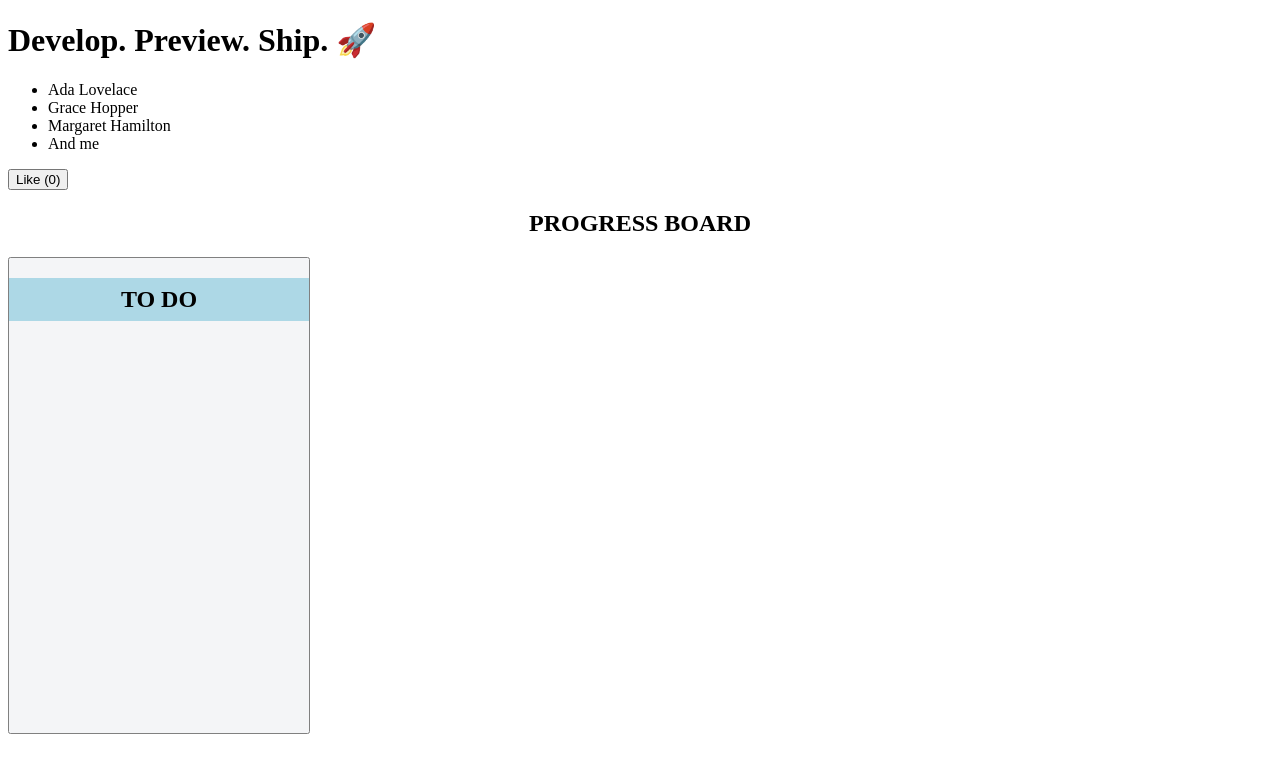
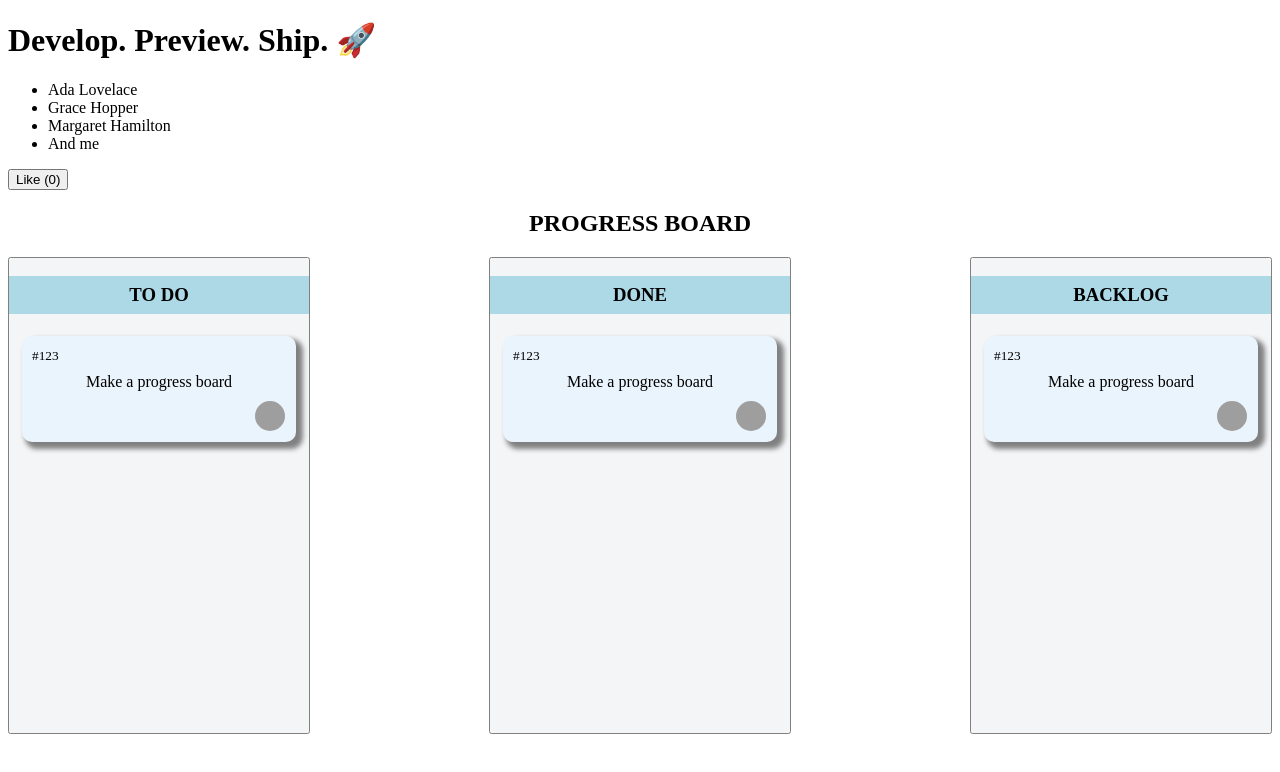
Before and after one commit to carlthronson/frontend, a Next.js app: page / in a window 1280 px wide. Shown: the top 772 px of the page. Built offline with nearby package versions, Linux system fonts and the light colour scheme; grey boxes are pictures that could not be loaded.

Commit message:
Important little syntax fixes to make it show something

```diff
--- a/components/Column.jsx
+++ b/components/Column.jsx
@@ -1,5 +1,7 @@
+import styled from 'styled-components';
+import Task from './Task';
+// import './scroll.css';
 import { Droppable } from 'react-beautiful-dnd';
-import { styled } from 'styled-components';
 
 const Container = styled.div`
     background-color: #f4f5f7;
@@ -12,7 +14,7 @@ const Container = styled.div`
     border: 1px solid gray;
 `   ;
 
-const Title = styled.h2`
+const Title = styled.h3`
     padding: 8px;
     background-color: pink;
     text-align: center;
@@ -20,34 +22,35 @@ const Title = styled.h2`
 
 const TaskList = styled.div`
     padding: 3px;
-    transition: background-color 0.2s ease;
-    background-color: f4f5f7;
+  transistion: background-color 0.2s ease;
+  background-color: #f4f5f7;
     flex-grow: 1;
     min-height: 100px;
 `   ;
 
-const Task = styled.div``;
-
 export default function Column({ title, tasks, id }) {
-    return (<Container className='column'>
+    return (
+      <Container className='column'>
         <Title
             style={{
-                background: 'lightblue',
-                position: 'sticky'
-            }}>
+                backgroundColor: 'lightblue',
+                position: 'stick',
+            }}
+        >
             {title}
         </Title>
         <Droppable droppableId={id}>
-            {(provided, snapshot) => {
+            {(provided, snapshot) => (
                 <TaskList
                     ref={provided.innerRef}
                     {...provided.droppableProps}
-                    isDraggingOver={snapshot.isDraggingOver}>
+                    isDraggingOver={snapshot.isDraggingOver}
+>
                     {/* Provide your tasks */}
-                    <Title task={{id:123, title: 'Make a progress board'}} index='1' ></Title>
+                    <Task key='1' task={{id:123, title: 'Make a progress board'}} index='1' ></Task>
                     {provided.placeholder}
                 </TaskList>
-            }}
+            )}
         </Droppable>
     </Container>
     );
--- a/components/KanbanBoard.jsx
+++ b/components/Kanbanboard.jsx
@@ -1,6 +1,6 @@
 import { useState } from 'react';
 import { DragDropContext } from 'react-beautiful-dnd';
-import Column from './column';
+import Column from './Column';
 
 export default function KanbanBoard() {
     { /* State */ }
@@ -10,17 +10,19 @@ export default function KanbanBoard() {
     return (
         <DragDropContext>
             <h2 style={{ textAlign: 'center' }}>PROGRESS BOARD</h2>
+
             <div
                 style={{
                     display: 'flex',
                     justifyContent: 'space-between',
                     alignItems: 'center',
-                    flexDirection: 'row'
+                    flexDirection: 'row',
                 }}
             >
-                <Column title={'TO DO'} tasks={incomplete} id={'1'}></Column>
-
+                <Column title={'TO DO'} tasks={incomplete} id={'1'}/>
+        <Column title={'DONE'} tasks={completed} id={'2'} />
+        <Column title={'BACKLOG'} tasks={[]} id={'3'} />
             </div>
         </DragDropContext>
-    )
+    );
 }
--- a/components/Task.jsx
+++ b/components/Task.jsx
@@ -1,15 +1,17 @@
 import { Draggable } from 'react-beautiful-dnd';
-import { styled } from 'styled-components';
+import styled from 'styled-components';
+import { Avatar, Image } from 'antd';
 
 const Container = styled.div`
     border-radius: 10px;
+  box-shadow: 5px 5px 5px 2px grey;
     padding: 8px;
     color: #000;
     margin-bottom: 8px;
     min-height: 90px;
     margin-left: 10px;
     margin-right: 10px;
-    background-color: ${(props) => bgcolorChange(props)}
+    background-color: ${(props) => bgcolorChange(props)};
     cursor: pointer;
     display: flex;
     justify-content: space-between;
@@ -23,8 +25,7 @@ const Icons = styled.div`
     justify-content: end;
     padding: 2px;
 `   ;
-
-function bgcolorChange() {
+function bgcolorChange(props) {
     return props.isDragging
         ? 'lightgreen'
         : props.isDraggable
@@ -33,23 +34,43 @@ function bgcolorChange() {
                 : '#DCDCDC'
             : props.isBacklog
                 ? '#F2D7D5'
-        : '#fffaaa';
+    : '#EAF4FC';
 }
 
-export default function Task({task, index}) {
-    return <Draggable draggableId={'${task.id}'} key={task.id} index={index}>
-            {(provided, snapshot) => {
-                <Container>
+export default function Task({ task, index }) {
+  return (
+    <Draggable draggableId={`${task.id}`} key={task.id} index={index}>
+            {(provided, snapshot) => (
+                <Container
+                    {...provided.draggableProps}
+                    {...provided.dragHandleProps}
                     ref={provided.innerRef}
                     isDragging={snapshot.isDragging}
-                    draggableProps={provided.draggableProps}
-                    dragHandleProps={provided.dragHandleProps}
-                </Container>
-            }}
-
-        <div>
+                    >
+          <div style={{ display: 'flex', justifyContent: 'start', padding: 2 }}>
+            <span>
+              <small>
+                #{task.id}
+                {'  '}
+              </small>
+            </span>
+          </div>
+          <div
+            style={{ display: 'flex', justifyContent: 'center', padding: 2 }}
+          >
     <TextContent>{task.title}</TextContent>
 </div>
-        {provided.placeholder}
-    </Draggable>
+          <Icons>
+            <div>
+              <Avatar
+                onClick={() => console.log(task)}
+                src={'https://joesch.moe/api/v1/random?key=' + task.id}
+              />
+            </div>
+          </Icons>
+{ provided.placeholder }
+        </Container>
+      )}
+    </Draggable >
+  );
 }
--- a/package.json
+++ b/package.json
@@ -7,6 +7,7 @@
     },
     "dependencies": {
         "ant": "^0.2.0",
+        "antd": "^5.8.2",
         "next": "^13.4.12",
         "react": "^18.2.0",
         "react-beautiful-dnd": "^13.1.1",
```
Lines whose indentation alone changed are shown as unchanged.
